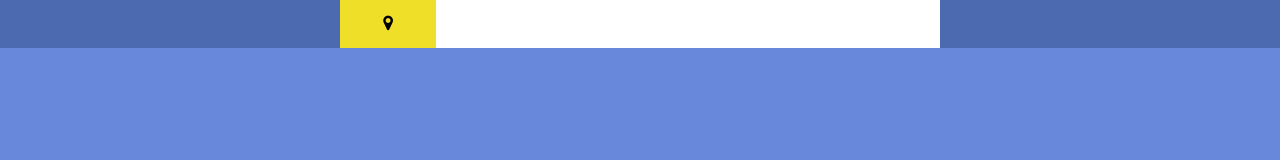
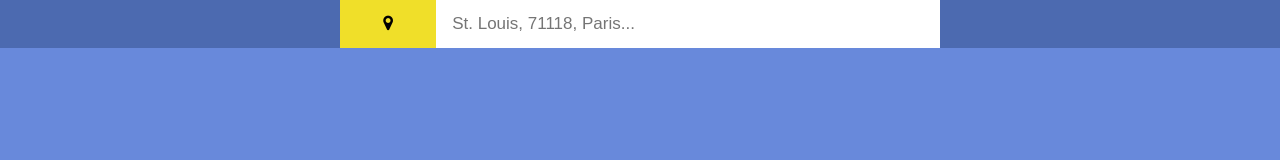
Before and after one commit to LeahBragg/weather, a plain HTML site: page index.html in a window 1280 px wide. Drawn offline with Linux system fonts and the light colour scheme.

Commit message:
addded placeholder text

```diff
--- a/index.html
+++ b/index.html
@@ -108,7 +108,7 @@
         <div id = "header" class = "day">
             <div class = "contentWrapper">
                 <button onclick = "getWeather()" id = "btn" class = "topContent"><i class = "fa fa-map-marker"></i></button>
-                <input type ="" id = "location" name = "location" class = "topContent">
+                <input placeholder = "St. Louis, 71118, Paris..."type ="" id = "location" name = "location" class = "topContent">
             </div>
         </div>
         <div id = "info">
```
